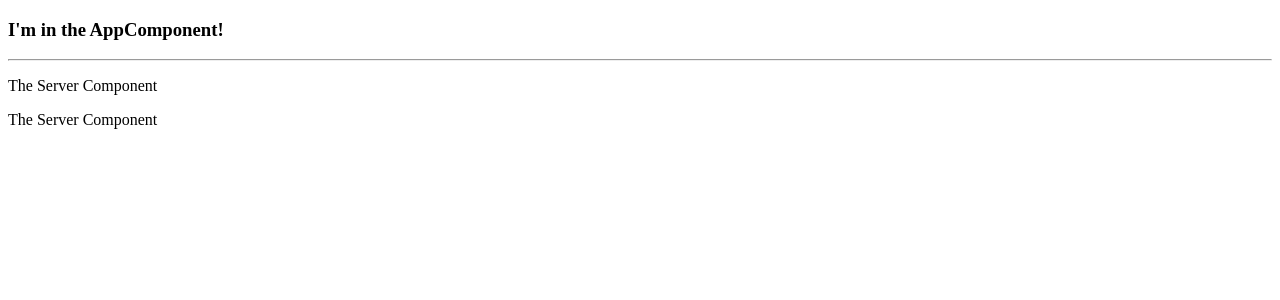
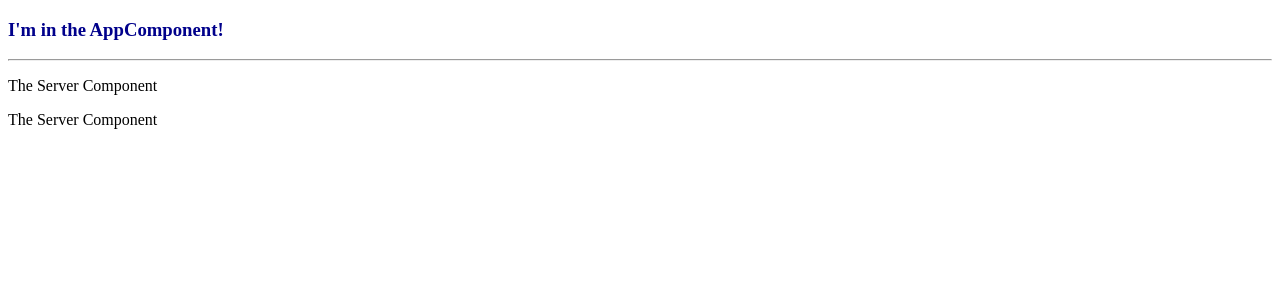
Before and after one commit to VincentGichohi/Angular-Demo, an Angular app: page / in a window 1280 px wide. Shown: the top 300 px of the page. Built offline with nearby package versions, Linux system fonts and the light colour scheme.

Commit message:
Modify the component

```diff
--- a/src/app/app.component.css
+++ b/src/app/app.component.css
@@ -0,0 +1,3 @@
+h3 {
+    color: darkblue
+}
```
